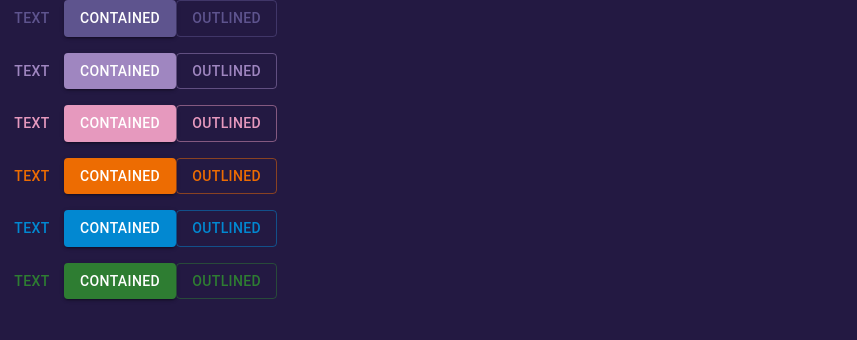
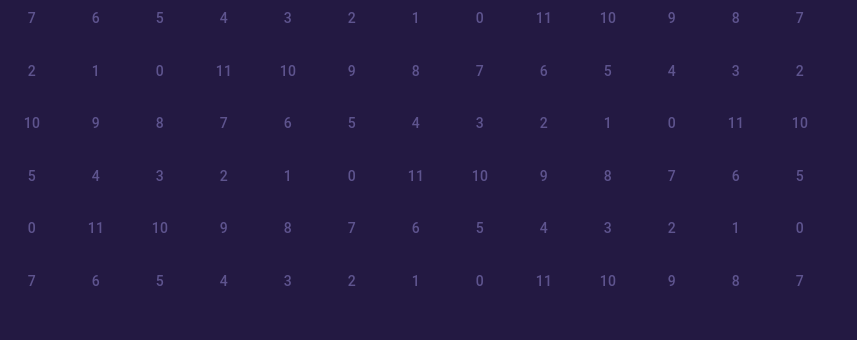
Before and after one commit to noah-stahl/fretty, a React app: page /mui in a window 1280 px wide. Shown: the top 340 px of the page, without its empty margins (0-857 px from the left). Built offline with nearby package versions, Linux system fonts and the light colour scheme.

Commit message:
Add String and FretButtons

```diff
--- a/package.json
+++ b/package.json
@@ -22,12 +22,14 @@
     "@babel/preset-react": "^7.18.6",
     "@babel/preset-typescript": "^7.18.6",
     "@babel/runtime": "^7.19.4",
+    "@types/jest": "^29.2.3",
     "@types/react": "^18.0.21",
     "@types/react-dom": "^18.0.6",
     "babel-loader": "^8.2.5",
     "clean-webpack-plugin": "^4.0.0",
     "css-loader": "^6.7.1",
     "html-webpack-plugin": "^5.5.0",
+    "jest": "^29.3.1",
     "style-loader": "^3.3.1",
     "typescript": "^4.8.4",
     "webpack": "^5.74.0",
--- /dev/null
+++ b/src/Components/FretButton.tsx
@@ -0,0 +1,10 @@
+import { Button } from "@mui/material";
+import { Note } from "../Types/note";
+
+interface FretButtonProps {
+  note: Note;
+}
+
+export function FretButton({ note }: FretButtonProps) {
+  return <Button>{note.toString()}</Button>;
+}
--- /dev/null
+++ b/src/Components/Strings.tsx
@@ -0,0 +1,103 @@
+import { Grid } from "@mui/material";
+import { Note } from "../Types/note";
+import { FretButton } from "./FretButton";
+
+export function Bstring() {
+  return (
+    <Grid item xs={12}>
+      <FretButton note={Note["B"]} />
+      <FretButton note={Note["A#"]} />
+      <FretButton note={Note["A"]} />
+      <FretButton note={Note["G#"]} />
+      <FretButton note={Note["G"]} />
+      <FretButton note={Note["F#"]} />
+      <FretButton note={Note["F"]} />
+      <FretButton note={Note["E"]} />
+      <FretButton note={Note["D#"]} />
+      <FretButton note={Note["D"]} />
+      <FretButton note={Note["C#"]} />
+      <FretButton note={Note["C"]} />
+      <FretButton note={Note["B"]} />
+    </Grid>
+  );
+}
+
+export function Gstring() {
+  return (
+    <Grid item xs={12}>
+      <FretButton note={Note["G"]} />
+      <FretButton note={Note["F#"]} />
+      <FretButton note={Note["F"]} />
+      <FretButton note={Note["E"]} />
+      <FretButton note={Note["D#"]} />
+      <FretButton note={Note["D"]} />
+      <FretButton note={Note["C#"]} />
+      <FretButton note={Note["C"]} />
+      <FretButton note={Note["B"]} />
+      <FretButton note={Note["A#"]} />
+      <FretButton note={Note["A"]} />
+      <FretButton note={Note["G#"]} />
+      <FretButton note={Note["G"]} />
+    </Grid>
+  );
+}
+
+export function Dstring() {
+  return (
+    <Grid item xs={12}>
+      <FretButton note={Note["D"]} />
+      <FretButton note={Note["C#"]} />
+      <FretButton note={Note["C"]} />
+      <FretButton note={Note["B"]} />
+      <FretButton note={Note["A#"]} />
+      <FretButton note={Note["A"]} />
+      <FretButton note={Note["G#"]} />
+      <FretButton note={Note["G"]} />
+      <FretButton note={Note["F#"]} />
+      <FretButton note={Note["F"]} />
+      <FretButton note={Note["E"]} />
+      <FretButton note={Note["D#"]} />
+      <FretButton note={Note["D"]} />
+    </Grid>
+  );
+}
+
+export function Astring() {
+  return (
+    <Grid item xs={12}>
+      <FretButton note={Note["A"]} />
+      <FretButton note={Note["G#"]} />
+      <FretButton note={Note["G"]} />
+      <FretButton note={Note["F#"]} />
+      <FretButton note={Note["F"]} />
+      <FretButton note={Note["E"]} />
+      <FretButton note={Note["D#"]} />
+      <FretButton note={Note["D"]} />
+      <FretButton note={Note["C#"]} />
+      <FretButton note={Note["C"]} />
+      <FretButton note={Note["B"]} />
+      <FretButton note={Note["A#"]} />
+      <FretButton note={Note["A"]} />
+    </Grid>
+  );
+}
+
+export function Estring() {
+  return (
+    <Grid item xs={12}>
+      <FretButton note={Note["E"]} />
+      <FretButton note={Note["D#"]} />
+      <FretButton note={Note["D"]} />
+      <FretButton note={Note["C#"]} />
+      <FretButton note={Note["C"]} />
+      <FretButton note={Note["B"]} />
+      <FretButton note={Note["A#"]} />
+      <FretButton note={Note["A"]} />
+      <FretButton note={Note["G#"]} />
+      <FretButton note={Note["G"]} />
+      <FretButton note={Note["F#"]} />
+      <FretButton note={Note["F"]} />
+      <FretButton note={Note["E"]} />
+    </Grid>
+  );
+}
--- /dev/null
+++ b/src/Types/note.ts
@@ -0,0 +1,14 @@
+export enum Note {
+  "A",
+  "A#",
+  "B",
+  "C",
+  "C#",
+  "D",
+  "D#",
+  "E",
+  "F",
+  "F#",
+  "G",
+  "G#"
+}
--- a/src/Views/MuiPlayground.tsx
+++ b/src/Views/MuiPlayground.tsx
@@ -1,74 +1,23 @@
 import { Button, Grid } from "@mui/material";
+import { FretButton } from "../Components/FretButton";
+import {
+  Astring,
+  Bstring,
+  Dstring,
+  Estring,
+  Gstring,
+} from "../Components/Strings";
+import { Note } from "../Types/note";
 
 export function MuiPlayground() {
   return (
     <Grid container spacing={2}>
-      <Grid item xs={12}>
-        <Button variant="text" color="primary">
-          Text
-        </Button>
-        <Button variant="contained" color="primary">
-          Contained
-        </Button>
-        <Button variant="outlined" color="primary">
-          Outlined
-        </Button>
-      </Grid>
-      <Grid item xs={12}>
-        <Button variant="text" color="secondary">
-          Text
-        </Button>
-        <Button variant="contained" color="secondary">
-          Contained
-        </Button>
-        <Button variant="outlined" color="secondary">
-          Outlined
-        </Button>
-      </Grid>
-      <Grid item xs={12}>
-        <Button variant="text" color="error">
-          Text
-        </Button>
-        <Button variant="contained" color="error">
-          Contained
-        </Button>
-        <Button variant="outlined" color="error">
-          Outlined
-        </Button>
-      </Grid>
-      <Grid item xs={12}>
-        <Button variant="text" color="warning">
-          Text
-        </Button>
-        <Button variant="contained" color="warning">
-          Contained
-        </Button>
-        <Button variant="outlined" color="warning">
-          Outlined
-        </Button>
-      </Grid>
-      <Grid item xs={12}>
-        <Button variant="text" color="info">
-          Text
-        </Button>
-        <Button variant="contained" color="info">
-          Contained
-        </Button>
-        <Button variant="outlined" color="info">
-          Outlined
-        </Button>
-      </Grid>
-      <Grid item xs={12}>
-        <Button variant="text" color="success">
-          Text
-        </Button>
-        <Button variant="contained" color="success">
-          Contained
-        </Button>
-        <Button variant="outlined" color="success">
-          Outlined
-        </Button>
-      </Grid>
+      <Estring />
+      <Bstring />
+      <Gstring />
+      <Dstring />
+      <Astring />
+      <Estring />
     </Grid>
   );
 }
```
Also changed, not shown: 1 other file (tests, documents, lock files or other folders).
